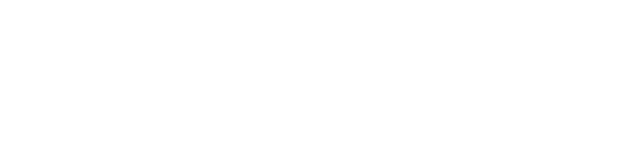
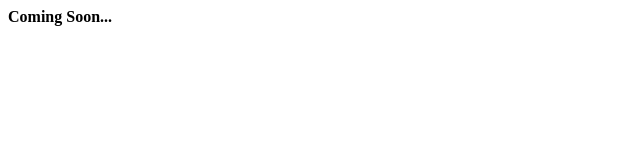
Before and after one commit to NautilusAstronaut/NautilusAstronaut.github.io, a plain HTML site: page play.html in a window 1280 px wide. Shown: the whole page, without its empty margins (0-640 px from the left). Drawn offline with Linux system fonts and the light colour scheme.

Commit message:
Update play.html

```diff
--- a/play.html
+++ b/play.html
@@ -1,4 +1,4 @@
 <doctype html>
 <Title>Play - Astatine</title>
-
+<b style="text-align:center">Coming Soon...</b>
 </html>
```
